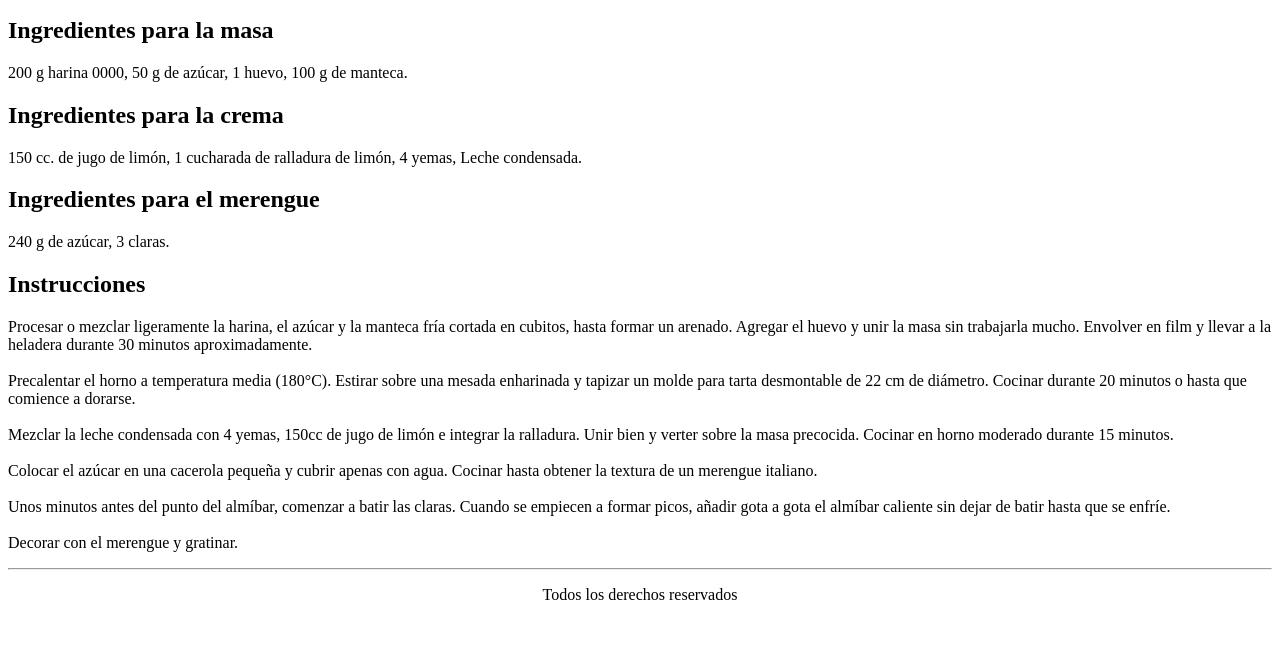
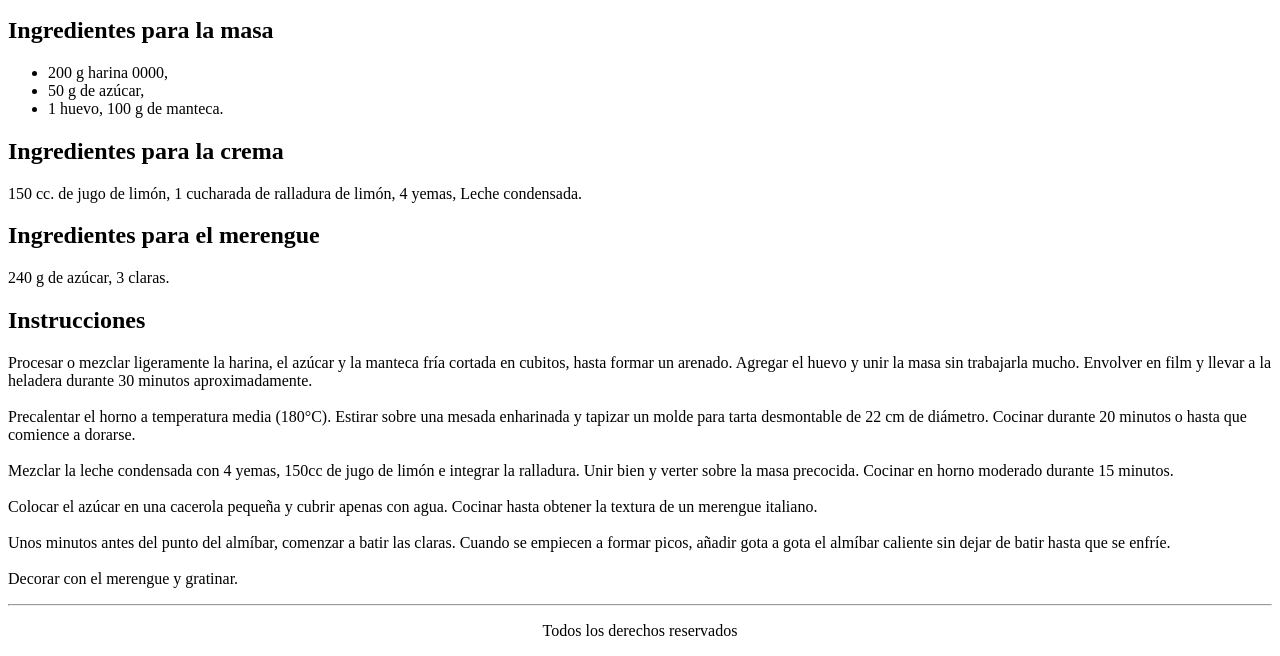
Before and after one commit to GonzaloGollo/PruebaHTMLReceta, a plain HTML site: page Clase 4 - Ejercicio HTML RECETA.html in a window 1280 px wide. Shown: the part 155-811 px from the top of the page. Drawn offline with Linux system fonts and the light colour scheme.

Commit message:
Prueba receta para FE

```diff
--- a/Clase 4 - Ejercicio HTML RECETA.html
+++ b/Clase 4 - Ejercicio HTML RECETA.html
@@ -16,9 +16,11 @@
 	<p>  Es el preferido de los que les gusta lo dulce, pero no lo empalagoso. El Lemon pie es una tarta, es decir, una base de masa y un relleno. Como su nombre lo indica, está hecha con jugo de limón, azúcar y huevos. Todo eso mezclado hace el famoso custard, el relleno cremoso amarillo que es tan típico del Lemon pie.</p>
 
 	<h2>Ingredientes para la masa</h2>
-	<ul> </ul>
-	<p> 200 g harina 0000,
-	50 g de azúcar, 1 huevo, 100 g de manteca. </p>
+	<ul>
+	<li> 200 g harina 0000, </li>
+	<li>50 g de azúcar,</li>
+	<li> 1 huevo, 100 g de manteca. </li>
+	</ul>
 
 	<h2>Ingredientes para la crema</h2>
 	<p> 150 cc. de jugo de limón, 1 cucharada de ralladura de limón,
```
